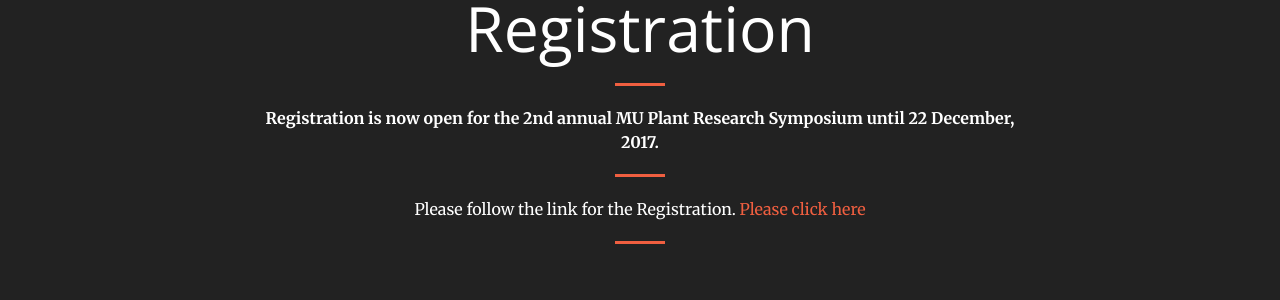
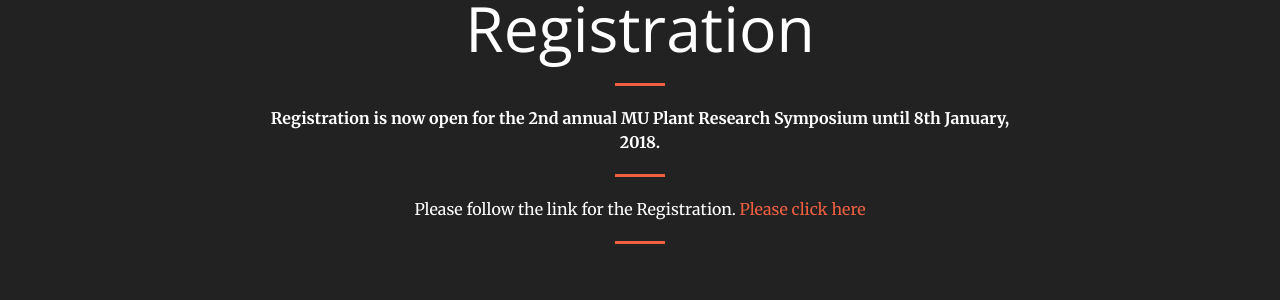
Before and after one commit to mupioneersymposium/mupioneersymposium.github.io, a Jekyll site: the page built from register.md, in a window 1280 px wide. Shown: the part 149-449 px from the top of the page. Built offline with Jekyll 4.4.1, drawn with Linux system fonts in a browser that asks for light colours.

Commit message:
Update register.md
change the registration and abstract date

```diff
--- a/register.md
+++ b/register.md
@@ -5,7 +5,7 @@ layout: regular
 <hr style="clear: both;" />
 # Registration
 <hr style="clear: both;" />
-**Registration is now open for the 2nd annual MU Plant Research Symposium until 22 December, 2017.**
+**Registration is now open for the 2nd annual MU Plant Research Symposium until 8th January, 2018.**
 <hr style="clear: both;" />
 Please follow the link for the Registration.  <a href="https://docs.google.com/forms/d/14sIsIanNSz7YTk_tA1m2vKuJVY3yl0B0jkw-HkNSYCU/edit#responses" target="_blank"> Please click here
 <hr style="clear: both;" />
```
